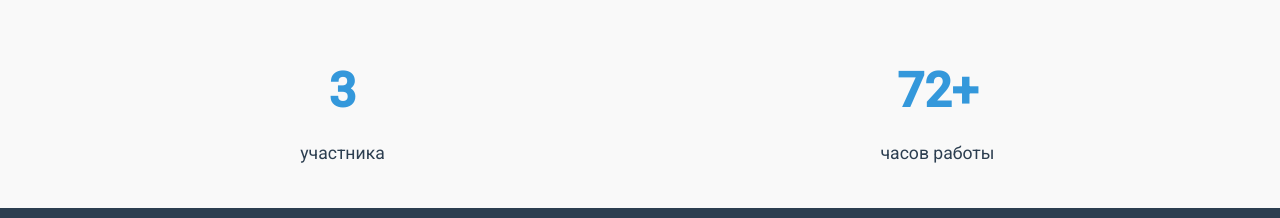
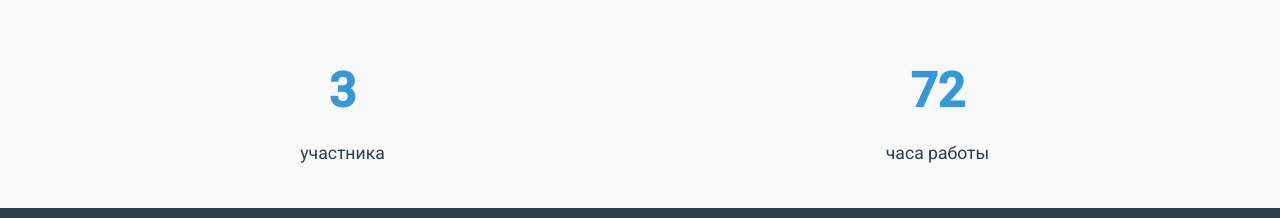
Before and after one commit to 0-DAyFF13R/Minlin-OS, a plain HTML site: page team.html in a window 1280 px wide. Shown: the part 1242-1460 px from the top of the page. Drawn offline with Linux system fonts and the light colour scheme.

Commit message:
Update team.html
Updated info

```diff
--- a/team.html
+++ b/team.html
@@ -105,8 +105,8 @@
                     <div class="stat-label">участника</div>
                 </div>
                 <div class="stat-item">
-                    <div class="stat-number">72+</div>
-                    <div class="stat-label">часов работы</div>
+                    <div class="stat-number">72</div>
+                    <div class="stat-label">часа работы</div>
                 </div>
             </div>
         </div>
```
